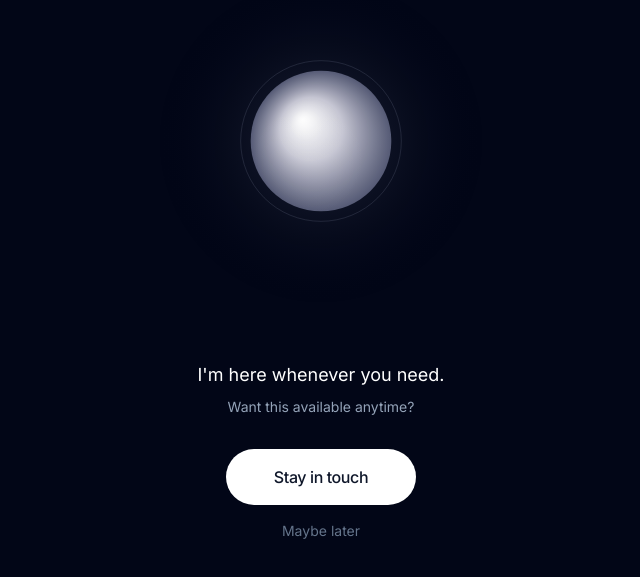
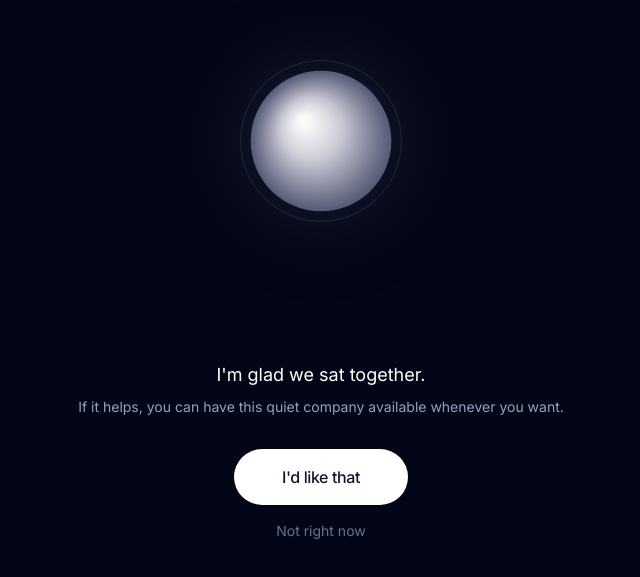
Before and after one commit to dkennedy1984/still-here, a Next.js app in the folder apps/web/: page /post-call in a window 1280 px wide. Shown: the part 139-716 px from the top of the page, without its empty margins (319-959 px from the left). Built offline with nearby package versions, Linux system fonts and the light colour scheme; no server answers.

Commit message:
fix: warmer post-call free user copy

```diff
--- a/apps/web/src/app/post-call/page.tsx
+++ b/apps/web/src/app/post-call/page.tsx
@@ -94,21 +94,21 @@ export default function PostCallPage() {
             </>
           ) : (
             <>
-              <h1 className="text-lg text-white">I'm here whenever you need.</h1>
-              <p className="text-sm text-slate-400 mt-2">Want this available anytime?</p>
+              <h1 className="text-lg text-white">I'm glad we sat together.</h1>
+              <p className="text-sm text-slate-400 mt-2">If it helps, you can have this quiet company available whenever you want.</p>
 
               <button
                 onClick={() => router.push('/upgrade')}
                 className="mt-8 px-12 py-4 rounded-full bg-white text-slate-900 text-base font-medium tracking-tight hover:bg-white/90 active:scale-95 transition-all duration-150"
               >
-                Stay in touch
+                I'd like that
               </button>
 
               <button
                 onClick={() => router.push('/')}
                 className="mt-4 text-sm text-slate-500 hover:text-slate-300 transition-colors"
               >
-                Maybe later
+                Not right now
               </button>
             </>
           )}
```
